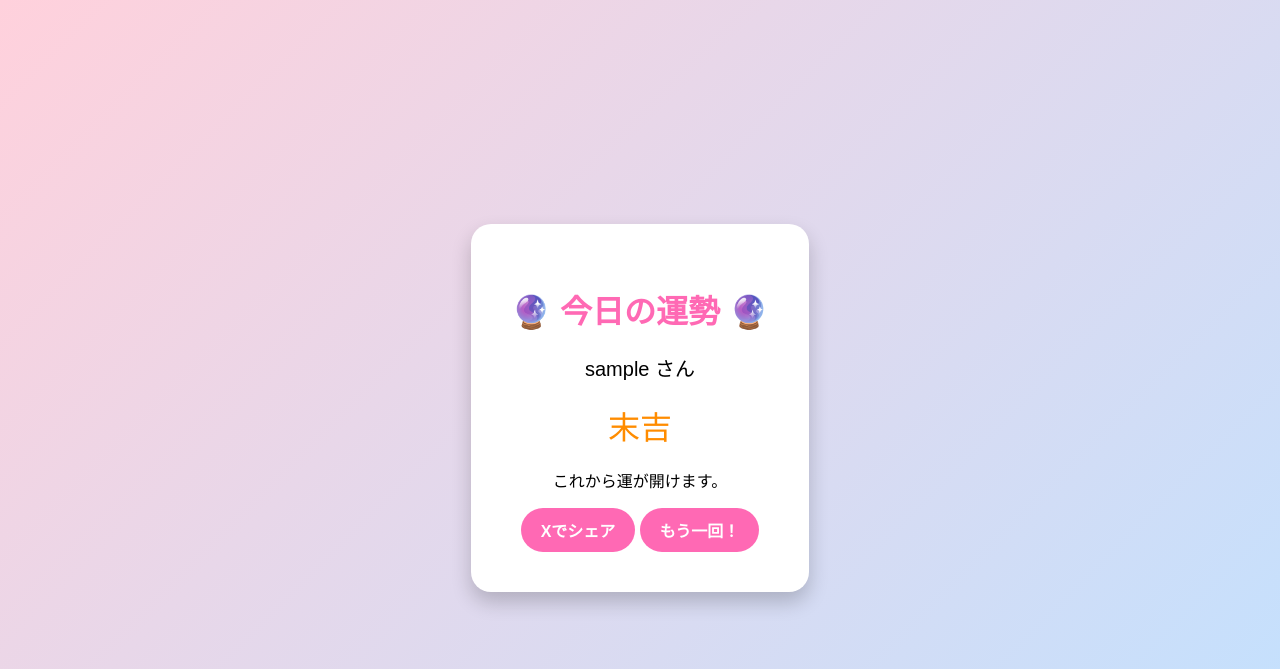
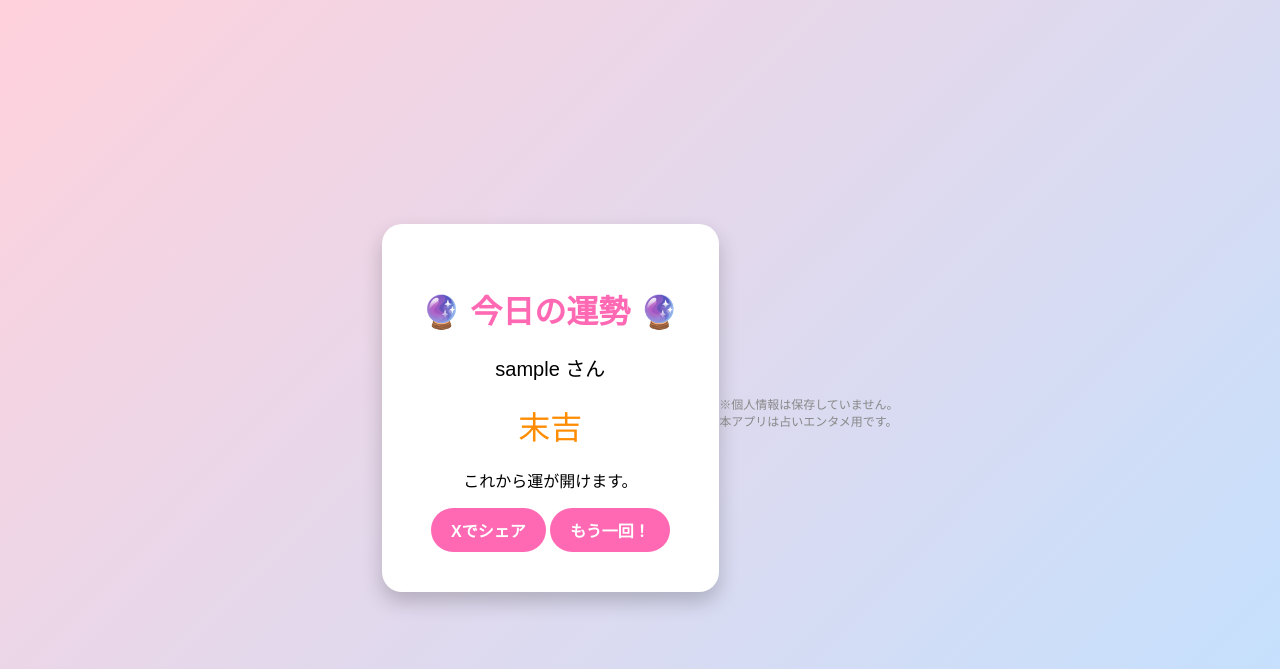
Before and after one commit to pagutaro-o0/omikuji-app, a Flask app: a page that uses templates/fortune.html in a window 1280 px wide. Shown: the top 669 px of the page. Run offline with Flask 3, Linux system fonts and the light colour scheme.

Commit message:
add disclaimer note

```diff
--- a/static/style.css
+++ b/static/style.css
@@ -39,3 +39,8 @@ h1 {
   text-decoration: none;
   font-weight: bold;
 }
+.note {
+  margin-top: 20px;
+  font-size: 12px;
+  color: #888;
+}
--- a/templates/fortune.html
+++ b/templates/fortune.html
@@ -20,5 +20,9 @@
 </a>
     <a href="/fortune/{{ name }}" class="btn">もう一回！</a>
   </div>
+  <p class="note">
+  ※個人情報は保存していません。<br>
+  本アプリは占いエンタメ用です。
+</p>
 </body>
 </html>
```
Also changed, not shown: 1 other file.
